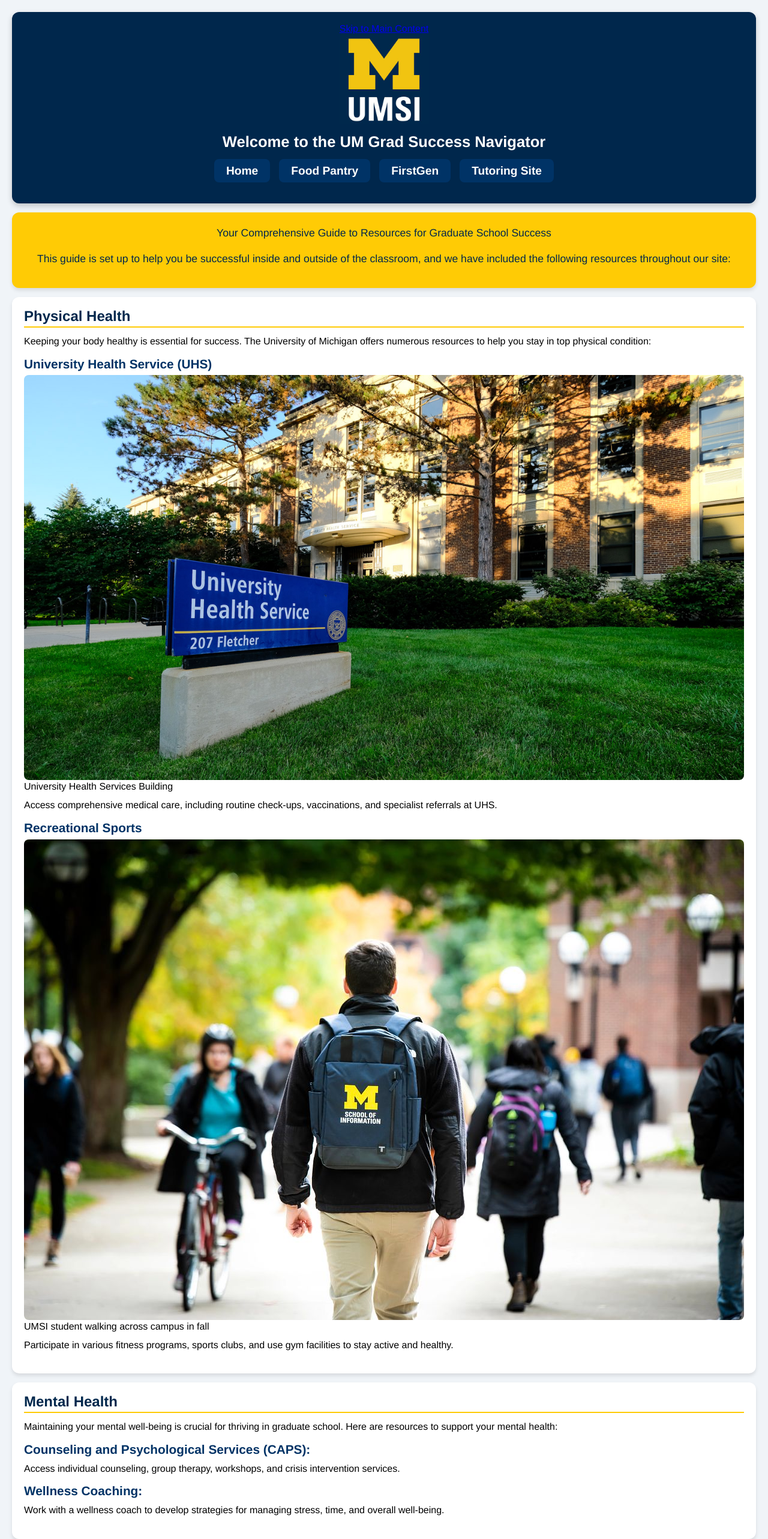
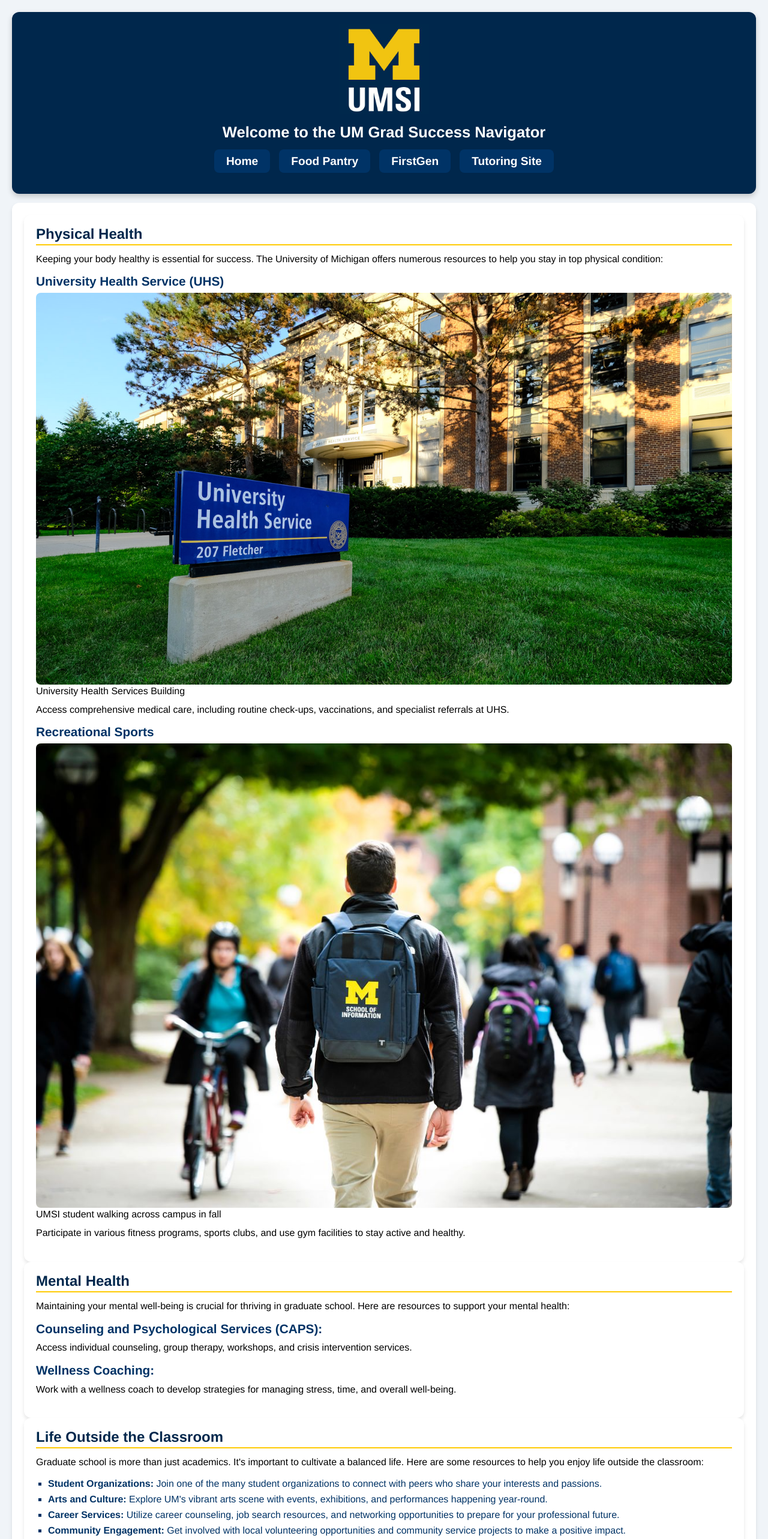
Before and after one commit to nikki0709/client_project_html_f24, a plain HTML site: page index.html in a window 1280 px wide. Shown: the top 2565 px of the page at 60% size. Drawn offline with Linux system fonts and the light colour scheme.

Commit message:
Add files via upload

```diff
--- a/css/style.css
+++ b/css/style.css
@@ -4,7 +4,6 @@
     box-sizing: border-box;
     font-family: 'Helvetica Neue', Arial, sans-serif;
 }
-
 
 .grid-container {
     display: grid;
@@ -67,7 +66,7 @@
 
 .navigation nav ul li a {
     text-decoration: none;
-    color:white
+    color: white
 }
 
 .navigation nav ul li a:hover {
@@ -128,15 +127,15 @@ section ul li {
 
 footer {
     text-align: center;
-    background-color: #00274C;
-    color: #FFCB05;
+    /* background-color: #545454; */
+    color: #00274C;
     padding: 15px;
     border-radius: 12px;
 }
 
 footer a {
-    color: #FFCB05;
-    text-decoration: none;
+    color: black;
+    text-decoration: underline;
     font-weight: bold;
     transition: color 0.3s ease;
 }
@@ -144,3 +143,25 @@ footer a {
 footer a:hover {
     color: #FFC300;
 }
+
+nav a:hover,
+nav a:focus {
+  text-decoration: underline;
+}
+
+.skip a {
+    position: absolute;
+    top: -40px;
+    left: 10px;
+    background-color: #FFCB05;
+    color: #00274C;
+    padding: 10px;
+    border-radius: 5px;
+    text-decoration: none;
+    transition: top 0.3s ease;
+}
+
+.skip a:focus {
+    top: 10px;
+    left: 10px;
+}
--- a/index.html
+++ b/index.html
@@ -25,14 +25,9 @@
             </nav>
         </header>
 
-        <section class="grid-item intro">
-            <p>Your Comprehensive Guide to Resources for Graduate School Success</p>
-            <p>This guide is set up to help you be successful inside and outside of the classroom, and we have included
-                the following resources throughout our site:</p>
-        </section>
-
-        <section id="physical_health" class="grid-item">
-            <h2>Physical Health</h2>
+        <main id="main" class="grid-item">
+            <section id="physical_health" aria-labelledby="physical_health_heading" class="grid-item">
+                <h2 id="physical_health_heading">Physical Health</h2>
                 <p>Keeping your body healthy is essential for success. The University of Michigan offers numerous resources
                     to help you stay in top physical condition:</p>
                 <article>
@@ -46,16 +41,15 @@
                 <article>
                     <h3>Recreational Sports</h3>
                     <figure>
-                    <img src="images/UMSI_CampusFall_UMSIBackpack_02.jpg"
-                        alt="A student walking across campus in fall with a UMSI backpack">
+                        <img src="images/UMSI_CampusFall_UMSIBackpack_02.jpg" alt="A student walking across campus in fall with a UMSI backpack">
                         <figcaption>UMSI student walking across campus in fall</figcaption>
                     </figure>
                     <p>Participate in various fitness programs, sports clubs, and use gym facilities to stay active and healthy.</p>
                 </article>
             </section>
 
-        <section id="mental_health" class="grid-item">
-            <h2>Mental Health</h2>
+            <section id="mental_health" aria-labelledby="mental_health_heading" class="grid-item">
+                <h2 id="mental_health_heading">Mental Health</h2>
                 <p>Maintaining your mental well-being is crucial for thriving in graduate school. Here are resources to support your mental health:</p>
                 <article>
                     <h3>Counseling and Psychological Services (CAPS):</h3>
@@ -67,8 +61,9 @@
                 </article>
             </section>
 
-        <section id="life_outside_classroom" class="grid-item">
-            <h2>Life Outside the Classroom</h2>
+            <!-- Life Outside the Classroom Section -->
+            <section id="life_outside_classroom" aria-labelledby="life_outside_classroom_heading" class="grid-item">
+                <h2 id="life_outside_classroom_heading">Life Outside the Classroom</h2>
                 <p>Graduate school is more than just academics. It's important to cultivate a balanced life. Here are some resources to help you enjoy life outside the classroom:</p>
                 <ul>
                     <li><strong>Student Organizations:</strong> Join one of the many student organizations to connect with peers who share your interests and passions.</li>
@@ -77,6 +72,7 @@
                     <li><strong>Community Engagement:</strong> Get involved with local volunteering opportunities and community service projects to make a positive impact.</li>
                 </ul>
             </section>
+        </main>
 
         <footer class="grid-item">
             <p>MSI Academic Advising | <a href="https://sites.google.com/umich.edu/msiacademicadvising/student-support-resources">UMSI Academic Advising</a></p>
```
Also changed, not shown: pantry.html (+5 -5 lines). Lines whose indentation alone changed are shown as unchanged.
